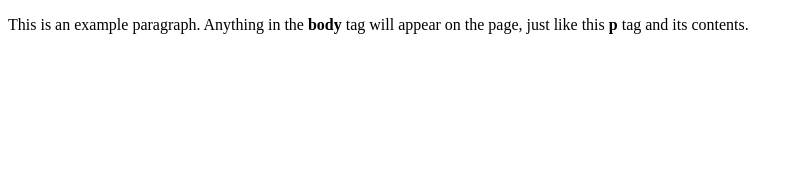
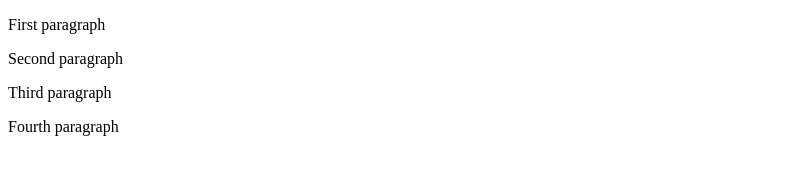
Before and after one commit to controlc26/learngit, a plain HTML site: page index.html in a window 1280 px wide. Shown: the whole page, without its empty margins (0-800 px from the left). Drawn offline with Linux system fonts and the light colour scheme.

Commit message:
Inclusão de parágrafos 1 a 4.

```diff
--- a/index.html
+++ b/index.html
@@ -4,6 +4,9 @@
     <title>This is the title of the webpage!</title>
   </head>
   <body>
-    <p>This is an example paragraph. Anything in the <strong>body</strong> tag will appear on the page, just like this <strong>p</strong> tag and its contents.</p>
+    <p>First paragraph</p>
+    <p>Second paragraph</p>
+    <p>Third paragraph</p>
+    <p>Fourth paragraph</p>
   </body>
 </html>
```
